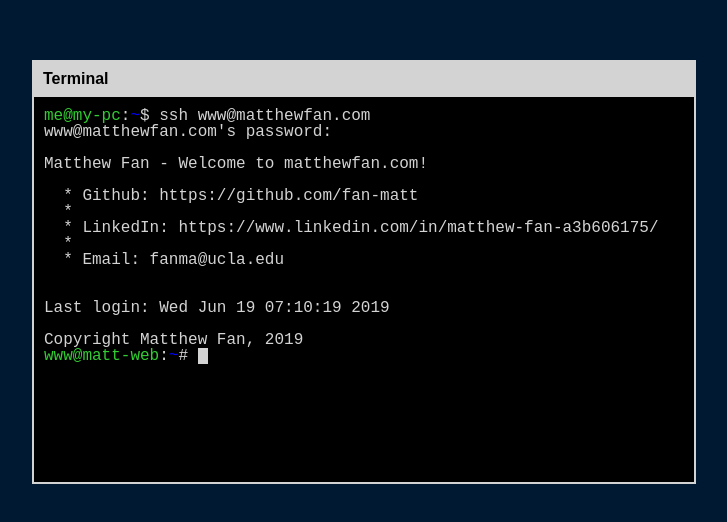
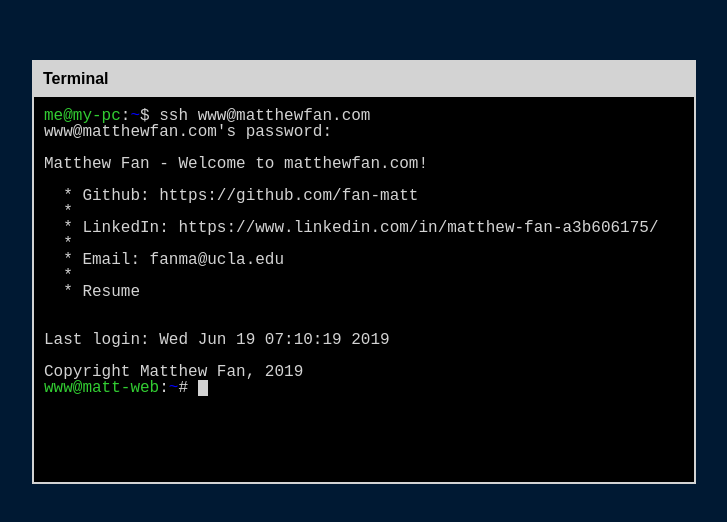
Before and after one commit to fan-matt/matt-web, a plain HTML site: page index.html in a window 1280 px wide. Shown: the part 128-650 px from the top of the page, without its empty margins (276-1003 px from the left). Drawn offline with Linux system fonts and the light colour scheme.

Commit message:
Add resume link

```diff
--- a/index.html
+++ b/index.html
@@ -26,6 +26,8 @@
             <div> &nbsp;&nbsp;* <a href="https://www.linkedin.com/in/matthew-fan-a3b606175/" target="_blank"> LinkedIn: https://www.linkedin.com/in/matthew-fan-a3b606175/ </a> </div>
             <div> &nbsp;&nbsp;* </div>
             <div> &nbsp;&nbsp;* <a href="mailto:fanma@ucla.edu" target="_blank"> Email: fanma@ucla.edu </a> </div>
+            <div> &nbsp;&nbsp;* </div>
+            <div> &nbsp;&nbsp;* <a href="./resources/resume.pdf" target="_blank" target="_blank"> Resume </a> </div>
             <br>
             <br>
             <div> Last login: <span class="last-login"></span> </div>
```
